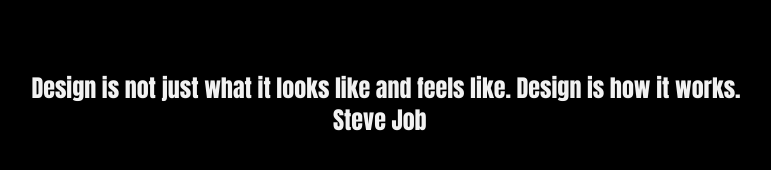
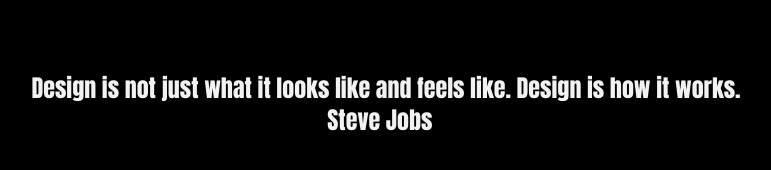
Before and after one commit to aravindprakas/aravindprakash, a React (Vite) app: page / in a window 1280 px wide. Shown: the part 296-466 px from the top of the page, without its empty margins (254-1025 px from the left). Built offline with nearby package versions, Linux system fonts and the light colour scheme; the HTML template or start-up script is replaced by a standard one.

Commit message:
performance

```diff
--- a/src/components/MainSections/Loader.jsx
+++ b/src/components/MainSections/Loader.jsx
@@ -23,7 +23,7 @@
   const [hideAll, setHideAll] = useState(false);
 
   // Typewriter state
-  const quote = "Design is not just what it looks like and feels like. Design is how it works.\n Steve Job";
+  const quote = "Design is not just what it looks like and feels like. Design is how it works.\n Steve Jobs";
 
   const [typed, setTyped] = useState("");
   const [typingDone, setTypingDone] = useState(false);
```
